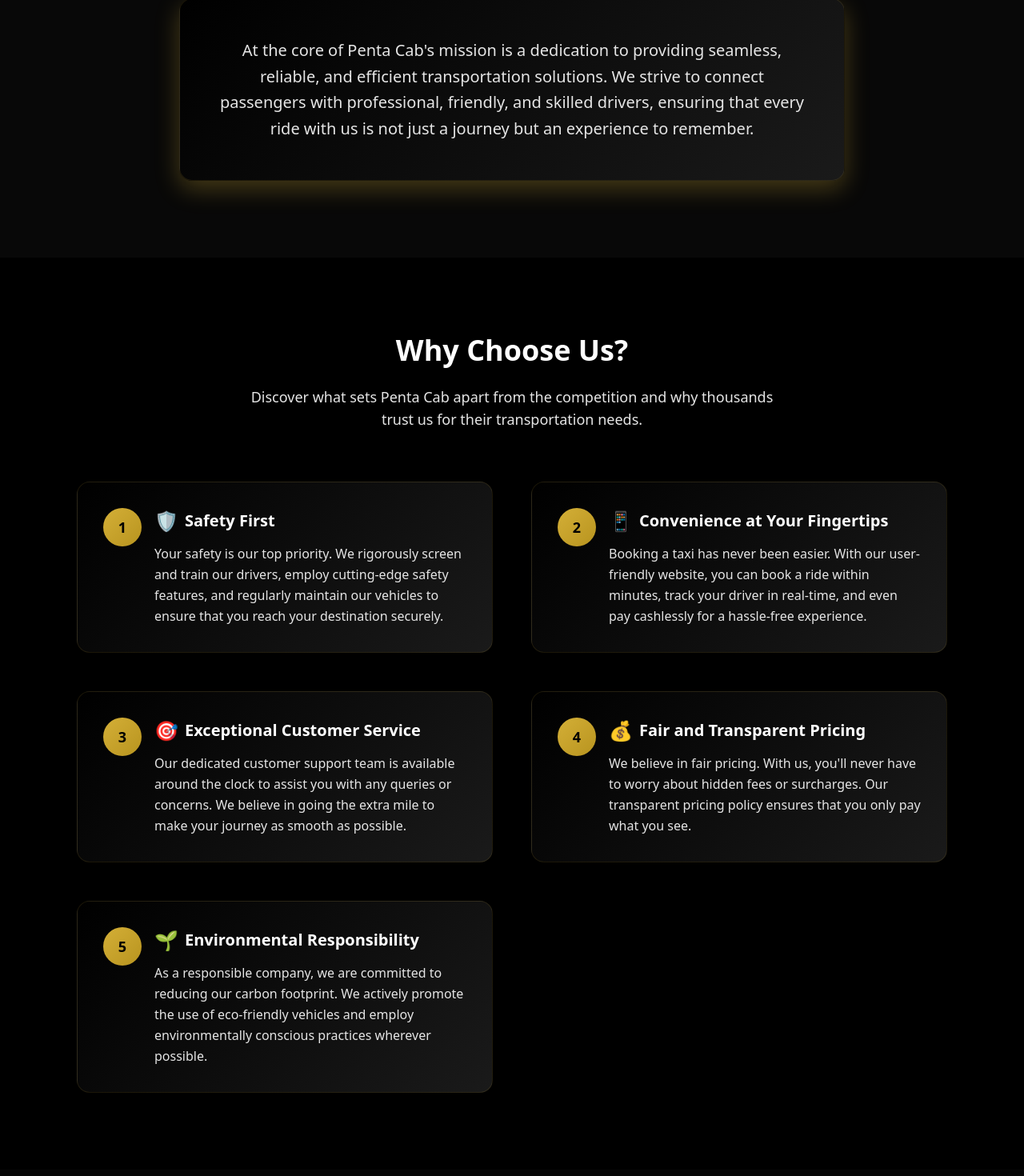
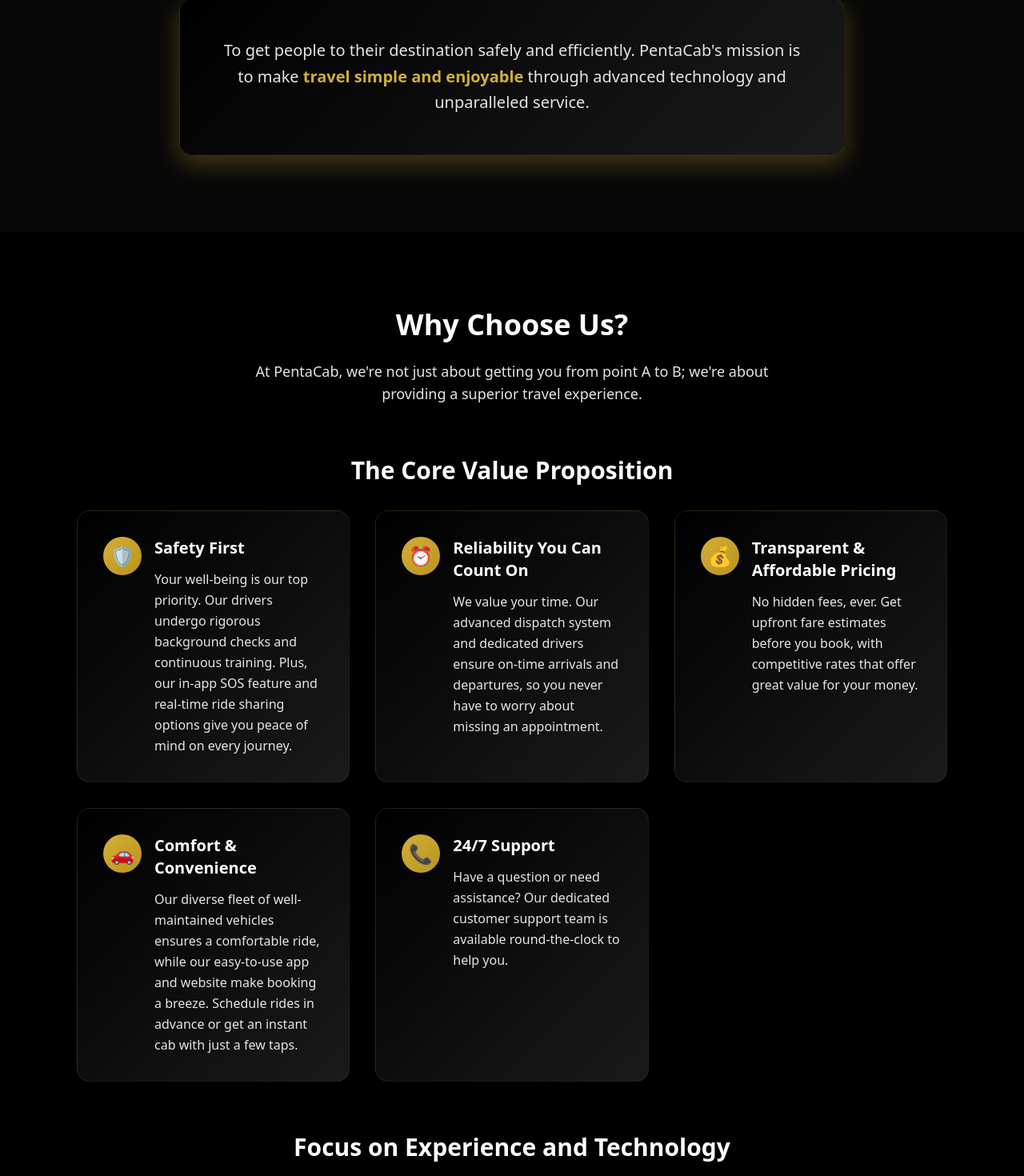
Before and after one commit to Hitesh-malik/cab_service, a Next.js app: page /about in a window 1280 px wide. Shown: the part 1276-2746 px from the top of the page at 80% size. Built offline with nearby package versions, Linux system fonts and the light colour scheme; a web font is replaced by a local one.

Commit message:
APPLY CHANGES  IN ABOUT PAGE IS DONE

```diff
--- a/src/app/about/components/AboutMission.tsx
+++ b/src/app/about/components/AboutMission.tsx
@@ -1,13 +1,12 @@
-'use client';
-import React from 'react';
-import { theme } from '@/styles/theme';
-
+"use client";
+import React from "react";
+import { theme } from "@/styles/theme";
 
 export const AboutMission: React.FC = () => {
   return (
     <section
       className="py-16 lg:py-24"
-        style={{ backgroundColor: theme.colors.background.tertiary + '30' }}
+      style={{ backgroundColor: theme.colors.background.tertiary + "30" }}
     >
       <div className="max-w-4xl mx-auto px-4 sm:px-6 lg:px-8 text-center">
         <div className="animate-fade-in-up">
@@ -21,19 +20,27 @@
             className="rounded-2xl p-8 lg:p-12 border"
             style={{
               background: theme.gradients.primary,
-                borderColor: theme.colors.border.gold + '20',
-                boxShadow: `0 10px 30px ${theme.colors.shadow.gold}`
+              borderColor: theme.colors.border.gold + "20",
+              boxShadow: `0 10px 30px ${theme.colors.shadow.gold}`,
             }}
           >
             <p
               className="text-lg lg:text-xl leading-relaxed"
               style={{ color: theme.colors.text.secondary }}
             >
-                At the core of Penta Cab's mission is a dedication to providing seamless, reliable, and efficient transportation solutions. We strive to connect passengers with professional, friendly, and skilled drivers, ensuring that every ride with us is not just a journey but an experience to remember.
+              To get people to their destination safely and efficiently.
+              PentaCab's mission is to make{" "}
+              <span
+                className="font-semibold"
+                style={{ color: theme.colors.accent.gold }}
+              >
+                travel simple and enjoyable
+              </span>{" "}
+              through advanced technology and unparalleled service.
             </p>
           </div>
         </div>
       </div>
     </section>
   );
-}
+};
--- a/src/app/about/components/AboutVision.tsx
+++ b/src/app/about/components/AboutVision.tsx
@@ -1,13 +1,12 @@
-'use client';
-import React from 'react';
-import { theme } from '@/styles/theme';
-
+"use client";
+import React from "react";
+import { theme } from "@/styles/theme";
 
 export const AboutVision: React.FC = () => {
   return (
     <section
       className="py-16 lg:py-24"
-        style={{ backgroundColor: theme.colors.background.tertiary + '30' }}
+      style={{ backgroundColor: theme.colors.background.tertiary + "30" }}
     >
       <div className="max-w-4xl mx-auto px-4 sm:px-6 lg:px-8">
         <div className="text-center animate-fade-in-up">
@@ -21,25 +20,24 @@
             className="rounded-2xl p-8 lg:p-12 border"
             style={{
               background: theme.gradients.primary,
-                borderColor: theme.colors.border.gold + '20',
-                boxShadow: `0 10px 30px ${theme.colors.shadow.gold}`
+              borderColor: theme.colors.border.gold + "20",
+              boxShadow: `0 10px 30px ${theme.colors.shadow.gold}`,
             }}
           >
-              <p
-                className="text-lg lg:text-xl leading-relaxed mb-6"
-                style={{ color: theme.colors.text.secondary }}
-              >
-                Our vision is to redefine the way people perceive taxi services. We envision a future where transportation is not just a means to an end but an integral part of your journey, offering comfort, reliability, and peace of mind.
-              </p>
             <p
               className="text-lg lg:text-xl leading-relaxed"
               style={{ color: theme.colors.text.secondary }}
             >
-                As we continue to grow and expand our services, we invite you to join us on this exciting journey towards a better, more connected world.
+              Our vision is to be the architects of intelligent urban movement,
+              pioneering a dynamic ecosystem where cutting-edge technology,
+              autonomous solutions, and human-centric design converge. We aim to
+              create a predictive and adaptive mobility platform that constantly
+              redefines convenience, safety, and efficiency for the cities of
+              tomorrow.
             </p>
           </div>
         </div>
       </div>
     </section>
   );
-}
+};
--- a/src/app/about/components/AboutWhy.tsx
+++ b/src/app/about/components/AboutWhy.tsx
@@ -1,12 +1,12 @@
-'use client';
-import React from 'react';
-import { theme } from '@/styles/theme';
-
+"use client";
+import React from "react";
+import { theme } from "@/styles/theme";
 
 export const AboutWhy: React.FC = () => {
   return (
     <section className="py-16 lg:py-24">
       <div className="max-w-6xl mx-auto px-4 sm:px-6 lg:px-8">
+        {/* Header */}
         <div className="text-center mb-16">
           <h2
             className="text-3xl lg:text-4xl font-display font-bold mb-6"
@@ -18,83 +18,91 @@
             className="text-lg max-w-2xl mx-auto"
             style={{ color: theme.colors.text.secondary }}
           >
-              Discover what sets Penta Cab apart from the competition and why thousands trust us for their transportation needs.
+            At PentaCab, we're not just about getting you from point A to B;
+            we're about providing a superior travel experience.
           </p>
         </div>
 
-          <div className="grid grid-cols-1 lg:grid-cols-2 gap-8 lg:gap-12">
+        {/* Core Value Proposition Section */}
+        <div className="mb-16">
+          <h3
+            className="text-2xl lg:text-3xl font-bold mb-8 text-center"
+            style={{ color: theme.colors.text.primary }}
+          >
+            The Core Value Proposition
+          </h3>
+          <div className="grid grid-cols-1 md:grid-cols-2 lg:grid-cols-3 gap-6 lg:gap-8">
             {[
               {
-                number: "1",
                 title: "Safety First",
-                description: "Your safety is our top priority. We rigorously screen and train our drivers, employ cutting-edge safety features, and regularly maintain our vehicles to ensure that you reach your destination securely.",
-                icon: "🛡️"
+                description:
+                  "Your well-being is our top priority. Our drivers undergo rigorous background checks and continuous training. Plus, our in-app SOS feature and real-time ride sharing options give you peace of mind on every journey.",
+                icon: "🛡️",
               },
               {
-                number: "2",
-                title: "Convenience at Your Fingertips",
-                description: "Booking a taxi has never been easier. With our user-friendly website, you can book a ride within minutes, track your driver in real-time, and even pay cashlessly for a hassle-free experience.",
-                icon: "📱"
+                title: "Reliability You Can Count On",
+                description:
+                  "We value your time. Our advanced dispatch system and dedicated drivers ensure on-time arrivals and departures, so you never have to worry about missing an appointment.",
+                icon: "⏰",
               },
               {
-                number: "3",
-                title: "Exceptional Customer Service",
-                description: "Our dedicated customer support team is available around the clock to assist you with any queries or concerns. We believe in going the extra mile to make your journey as smooth as possible.",
-                icon: "🎯"
+                title: "Transparent & Affordable Pricing",
+                description:
+                  "No hidden fees, ever. Get upfront fare estimates before you book, with competitive rates that offer great value for your money.",
+                icon: "💰",
               },
               {
-                number: "4",
-                title: "Fair and Transparent Pricing",
-                description: "We believe in fair pricing. With us, you'll never have to worry about hidden fees or surcharges. Our transparent pricing policy ensures that you only pay what you see.",
-                icon: "💰"
+                title: "Comfort & Convenience",
+                description:
+                  "Our diverse fleet of well-maintained vehicles ensures a comfortable ride, while our easy-to-use app and website make booking a breeze. Schedule rides in advance or get an instant cab with just a few taps.",
+                icon: "🚗",
               },
               {
-                number: "5",
-                title: "Environmental Responsibility",
-                description: "As a responsible company, we are committed to reducing our carbon footprint. We actively promote the use of eco-friendly vehicles and employ environmentally conscious practices wherever possible.",
-                icon: "🌱"
-              }
+                title: "24/7 Support",
+                description:
+                  "Have a question or need assistance? Our dedicated customer support team is available round-the-clock to help you.",
+                icon: "📞",
+              },
             ].map((item, index) => (
               <div
-                key={item.number}
+                key={index}
                 className="group rounded-2xl p-6 lg:p-8 border hover:border-opacity-40 transition-all duration-300 animate-fade-in-up"
                 style={{
                   background: theme.gradients.primary,
-                  borderColor: theme.colors.border.gold + '20',
+                  borderColor: theme.colors.border.gold + "20",
                   animationDelay: `${index * 100}ms`,
-                  boxShadow: 'none'
+                  boxShadow: "none",
                 }}
                 onMouseEnter={(e) => {
-                  e.currentTarget.style.borderColor = theme.colors.border.gold + '40';
+                  e.currentTarget.style.borderColor =
+                    theme.colors.border.gold + "40";
                   e.currentTarget.style.boxShadow = `0 20px 40px ${theme.colors.shadow.gold}`;
                 }}
                 onMouseLeave={(e) => {
-                  e.currentTarget.style.borderColor = theme.colors.border.gold + '20';
-                  e.currentTarget.style.boxShadow = 'none';
+                  e.currentTarget.style.borderColor =
+                    theme.colors.border.gold + "20";
+                  e.currentTarget.style.boxShadow = "none";
                 }}
               >
                 <div className="flex items-start space-x-4">
                   <div className="flex-shrink-0">
                     <div
-                      className="w-12 h-12 rounded-full flex items-center justify-center font-bold text-lg group-hover:scale-110 transition-transform duration-300"
+                      className="w-12 h-12 rounded-full flex items-center justify-center text-2xl group-hover:scale-110 transition-transform duration-300"
                       style={{
                         background: theme.gradients.gold,
-                        color: theme.colors.primary.black
+                        color: theme.colors.primary.black,
                       }}
                     >
-                      {item.number}
+                      {item.icon}
                     </div>
                   </div>
                   <div className="flex-1">
-                    <div className="flex items-center space-x-2 mb-3">
-                      <span className="text-2xl">{item.icon}</span>
                     <h3
-                        className="text-xl font-bold group-hover:opacity-80 transition-colors duration-300"
+                      className="text-xl font-bold mb-3 group-hover:opacity-80 transition-colors duration-300"
                       style={{ color: theme.colors.text.primary }}
                     >
                       {item.title}
                     </h3>
-                    </div>
                     <p
                       className="leading-relaxed"
                       style={{ color: theme.colors.text.secondary }}
@@ -107,6 +115,196 @@
             ))}
           </div>
         </div>
+
+        {/* Focus on Experience and Technology Section */}
+        <div className="mb-16">
+          <h3
+            className="text-2xl lg:text-3xl font-bold mb-8 text-center"
+            style={{ color: theme.colors.text.primary }}
+          >
+            Focus on Experience and Technology
+          </h3>
+          <p
+            className="text-lg text-center mb-8 max-w-3xl mx-auto"
+            style={{ color: theme.colors.text.secondary }}
+          >
+            Choosing PentaCab means choosing an unparalleled travel experience
+            driven by technology and a commitment to excellence.
+          </p>
+          <div className="grid grid-cols-1 md:grid-cols-2 gap-6 lg:gap-8">
+            {[
+              {
+                title: "Seamless Booking Experience",
+                description:
+                  "Our intuitive website and app make booking effortless. From real-time vehicle tracking to multiple payment options, we've designed every step with your convenience in mind.",
+                icon: "📱",
+              },
+              {
+                title: "Professional & Vetted Drivers",
+                description:
+                  "Travel with confidence knowing that every PentaCab driver is professionally trained, thoroughly vetted, and committed to providing a courteous and efficient service.",
+                icon: "👨‍💼",
+              },
+              {
+                title: "Uncompromised Safety Measures",
+                description:
+                  "Your safety is paramount. Benefit from features like live trip sharing, an emergency SOS button, and secure in-app communication, ensuring a safe journey every time.",
+                icon: "🔒",
+              },
+              {
+                title: "Smart & Fair Pricing",
+                description:
+                  "Our transparent fare structure means you always know what you're paying. Enjoy competitive pricing without sacrificing quality or comfort.",
+                icon: "💎",
+              },
+              {
+                title: "Dedicated to Your Satisfaction",
+                description:
+                  "We listen to our customers. Our responsive support team and commitment to continuous improvement mean your feedback directly contributes to an even better PentaCab experience.",
+                icon: "❤️",
+              },
+            ].map((item, index) => (
+              <div
+                key={index}
+                className="group rounded-2xl p-6 lg:p-8 border hover:border-opacity-40 transition-all duration-300 animate-fade-in-up"
+                style={{
+                  background: theme.gradients.primary,
+                  borderColor: theme.colors.border.gold + "20",
+                  animationDelay: `${index * 100}ms`,
+                  boxShadow: "none",
+                }}
+                onMouseEnter={(e) => {
+                  e.currentTarget.style.borderColor =
+                    theme.colors.border.gold + "40";
+                  e.currentTarget.style.boxShadow = `0 20px 40px ${theme.colors.shadow.gold}`;
+                }}
+                onMouseLeave={(e) => {
+                  e.currentTarget.style.borderColor =
+                    theme.colors.border.gold + "20";
+                  e.currentTarget.style.boxShadow = "none";
+                }}
+              >
+                <div className="flex items-start space-x-4">
+                  <div className="flex-shrink-0">
+                    <div
+                      className="w-12 h-12 rounded-full flex items-center justify-center text-2xl group-hover:scale-110 transition-transform duration-300"
+                      style={{
+                        background: theme.gradients.gold,
+                        color: theme.colors.primary.black,
+                      }}
+                    >
+                      {item.icon}
+                    </div>
+                  </div>
+                  <div className="flex-1">
+                    <h3
+                      className="text-xl font-bold mb-3 group-hover:opacity-80 transition-colors duration-300"
+                      style={{ color: theme.colors.text.primary }}
+                    >
+                      {item.title}
+                    </h3>
+                    <p
+                      className="leading-relaxed"
+                      style={{ color: theme.colors.text.secondary }}
+                    >
+                      {item.description}
+                    </p>
+                  </div>
+                </div>
+              </div>
+            ))}
+          </div>
+        </div>
+
+        {/* Short and Punchy Section */}
+        <div>
+          <h3
+            className="text-2xl lg:text-3xl font-bold mb-8 text-center"
+            style={{ color: theme.colors.text.primary }}
+          >
+            Short and Punchy
+          </h3>
+          <p
+            className="text-lg text-center mb-8 max-w-2xl mx-auto"
+            style={{ color: theme.colors.text.secondary }}
+          >
+            Why settle for less when you can have the best? Choose PentaCab for:
+          </p>
+          <div className="grid grid-cols-1 md:grid-cols-2 lg:grid-cols-5 gap-4 lg:gap-6">
+            {[
+              {
+                title: "Unmatched Safety",
+                description:
+                  "Rigorous driver checks and in-app safety features.",
+                icon: "🛡️",
+              },
+              {
+                title: "Guaranteed Reliability",
+                description: "Always on time, every time.",
+                icon: "⏰",
+              },
+              {
+                title: "Transparent Fares",
+                description: "No surprises, just fair pricing.",
+                icon: "💰",
+              },
+              {
+                title: "Effortless Convenience",
+                description: "Easy booking, comfortable rides.",
+                icon: "🚗",
+              },
+              {
+                title: "Superior Service",
+                description: "24/7 support and professional drivers.",
+                icon: "⭐",
+              },
+            ].map((item, index) => (
+              <div
+                key={index}
+                className="group rounded-xl p-4 lg:p-6 border hover:border-opacity-40 transition-all duration-300 animate-fade-in-up text-center"
+                style={{
+                  background: theme.gradients.primary,
+                  borderColor: theme.colors.border.gold + "20",
+                  animationDelay: `${index * 100}ms`,
+                  boxShadow: "none",
+                }}
+                onMouseEnter={(e) => {
+                  e.currentTarget.style.borderColor =
+                    theme.colors.border.gold + "40";
+                  e.currentTarget.style.boxShadow = `0 10px 20px ${theme.colors.shadow.gold}`;
+                }}
+                onMouseLeave={(e) => {
+                  e.currentTarget.style.borderColor =
+                    theme.colors.border.gold + "20";
+                  e.currentTarget.style.boxShadow = "none";
+                }}
+              >
+                <div
+                  className="w-12 h-12 rounded-full flex items-center justify-center text-2xl mb-3 mx-auto group-hover:scale-110 transition-transform duration-300"
+                  style={{
+                    background: theme.gradients.gold,
+                    color: theme.colors.primary.black,
+                  }}
+                >
+                  {item.icon}
+                </div>
+                <h4
+                  className="text-lg font-bold mb-2 group-hover:opacity-80 transition-colors duration-300"
+                  style={{ color: theme.colors.text.primary }}
+                >
+                  {item.title}
+                </h4>
+                <p
+                  className="text-sm leading-relaxed"
+                  style={{ color: theme.colors.text.secondary }}
+                >
+                  {item.description}
+                </p>
+              </div>
+            ))}
+          </div>
+        </div>
+      </div>
     </section>
   );
-}
+};
```
Also changed, not shown: src/app/about/components/AboutValue.tsx (+37 -16 lines). Lines whose indentation alone changed are shown as unchanged.
